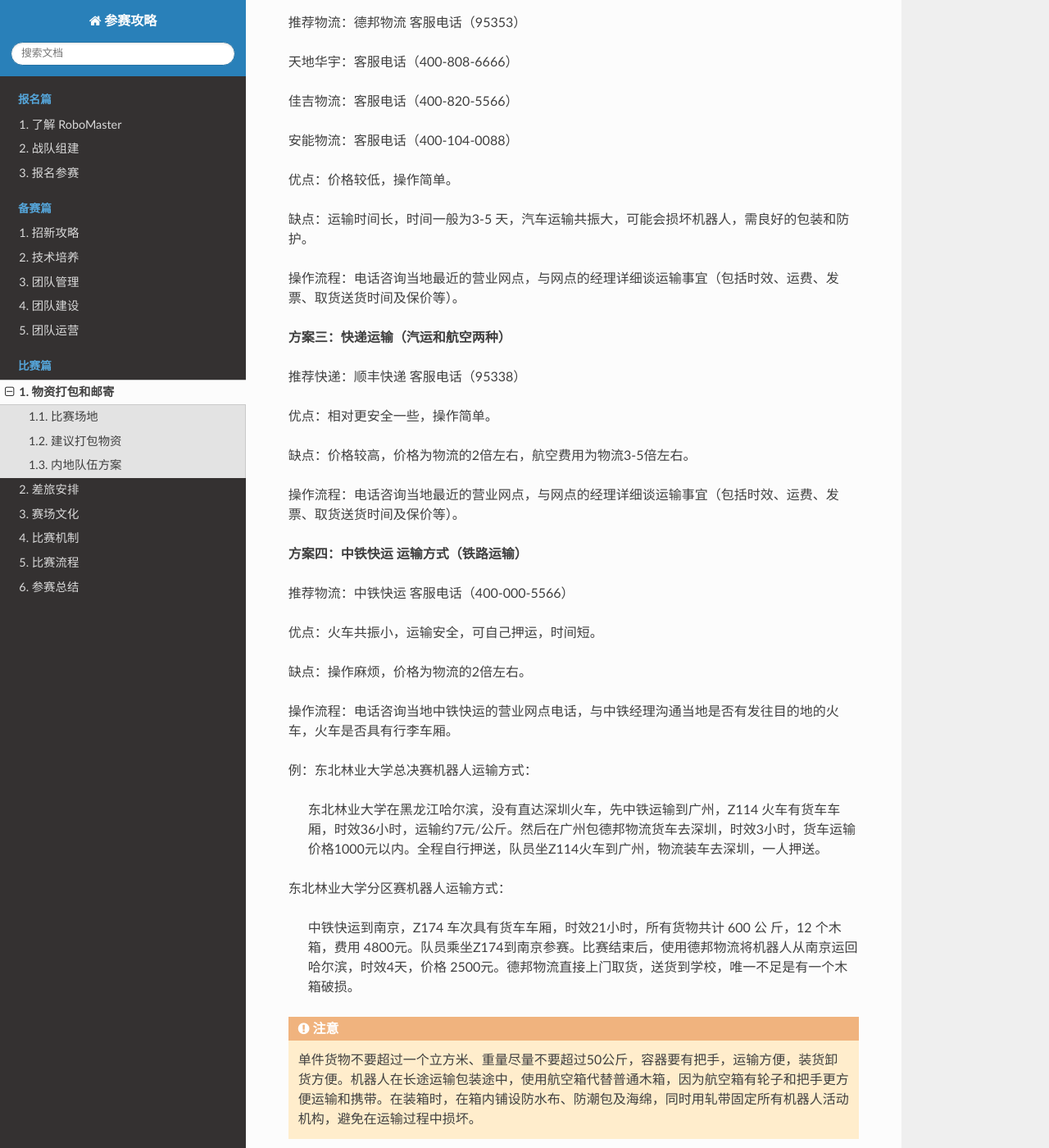
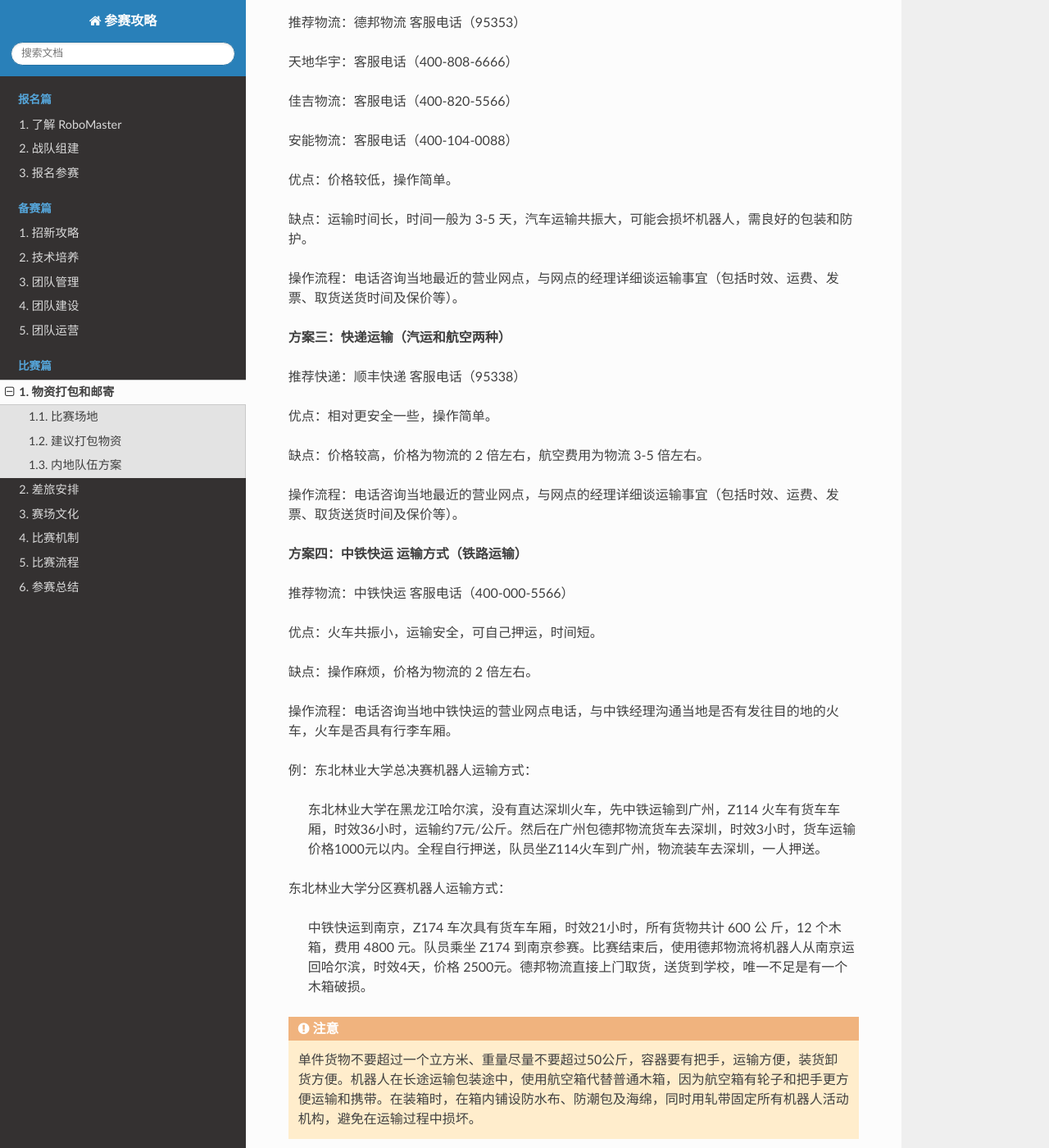
Before and after one commit to RoboMaster/robomaster_training_guidelines, a Sphinx documentation site: the page built from source/docs/competition/material_package.rst, in a window 1280 px wide and 1400 px high, scrolled down 1001 px. Shown: the whole window at 82% size. Built offline with Sphinx 7.4.7 and the Read the Docs theme 2.0.0, drawn with Linux system fonts in a browser that asks for light colours.

Commit message:
add space

```diff
--- a/source/docs/competition/material_package.rst
+++ b/source/docs/competition/material_package.rst
@@ -42,8 +42,7 @@
 
 优点：价格较低，操作简单。
 
-缺点：运输时间长，时间一般为3-5
-天，汽车运输共振大，可能会损坏机器人，需良好的包装和防护。
+缺点：运输时间长，时间一般为 3-5 天，汽车运输共振大，可能会损坏机器人，需良好的包装和防护。
 
 操作流程：电话咨询当地最近的营业网点，与网点的经理详细谈运输事宜（包括时效、运费、发票、取货送货时间及保价等）。
 
@@ -53,7 +52,7 @@
 
 优点：相对更安全一些，操作简单。
 
-缺点：价格较高，价格为物流的2倍左右，航空费用为物流3-5倍左右。
+缺点：价格较高，价格为物流的 2 倍左右，航空费用为物流 3-5 倍左右。
 
 操作流程：电话咨询当地最近的营业网点，与网点的经理详细谈运输事宜（包括时效、运费、发票、取货送货时间及保价等）。
 
@@ -63,7 +62,7 @@
 
 优点：火车共振小，运输安全，可自己押运，时间短。
 
-缺点：操作麻烦，价格为物流的2倍左右。
+缺点：操作麻烦，价格为物流的 2 倍左右。
 
 操作流程：电话咨询当地中铁快运的营业网点电话，与中铁经理沟通当地是否有发往目的地的火车，火车是否具有行李车厢。
 
@@ -75,6 +74,6 @@
 东北林业大学分区赛机器人运输方式：
 
     中铁快运到南京，Z174 车次具有货车车厢，时效21小时，所有货物共计 600 公
-    斤，12 个木箱，费用 4800元。队员乘坐Z174到南京参赛。比赛结束后，使用德邦物流将机器人从南京运回哈尔滨，时效4天，价格 2500元。德邦物流直接上门取货，送货到学校，唯一不足是有一个木箱破损。
+    斤，12 个木箱，费用 4800 元。队员乘坐 Z174 到南京参赛。比赛结束后，使用德邦物流将机器人从南京运回哈尔滨，时效4天，价格 2500元。德邦物流直接上门取货，送货到学校，唯一不足是有一个木箱破损。
 
 .. attention:: 单件货物不要超过一个立方米、重量尽量不要超过50公斤，容器要有把手，运输方便，装货卸货方便。机器人在长途运输包装途中，使用航空箱代替普通木箱，因为航空箱有轮子和把手更方便运输和携带。在装箱时，在箱内铺设防水布、防潮包及海绵，同时用轧带固定所有机器人活动机构，避免在运输过程中损坏。
```
